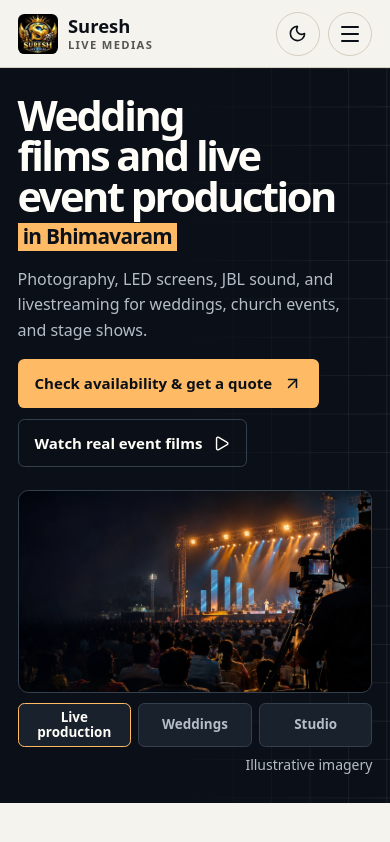
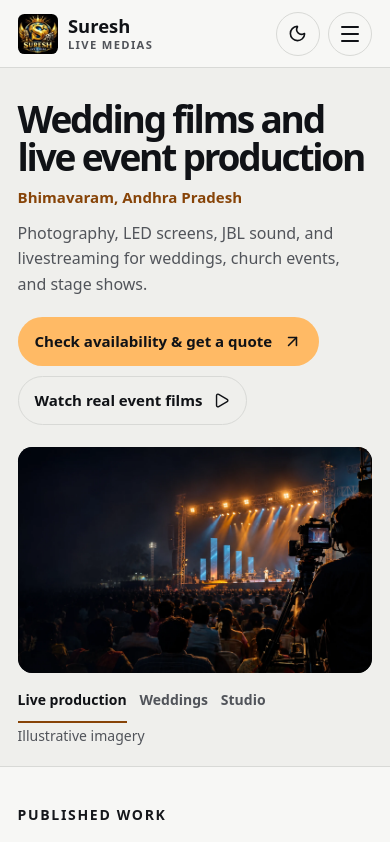
Before and after one commit to Akshayknchalapalli/Gospal-studio-website, a React (Vite) app: page / in a window 390 px wide. Shown: the top 842 px of the page. Built offline with nearby package versions, Linux system fonts and the light colour scheme.

Commit message:
Simplify studio website around imagery and clear actions

```diff
--- a/src/components/Hero.jsx
+++ b/src/components/Hero.jsx
@@ -21,7 +21,8 @@ export default function Hero({ onBook }) {
     <section className="hero" aria-labelledby="hero-title">
       <div className="container hero-layout">
         <div className="hero-copy">
-          <h1 id="hero-title"><span>Wedding films and live event production</span> <em>in Bhimavaram</em></h1>
+          <h1 id="hero-title">Wedding films and live event production</h1>
+          <p className="hero-location">Bhimavaram, Andhra Pradesh</p>
           <p className="hero-description">Photography, LED screens, JBL sound, and livestreaming for weddings, church events, and stage shows.</p>
           <div className="hero-actions">
             <button className="button button-primary" type="button" onClick={() => onBook()}>{studio.quoteAction} <ArrowUpRight aria-hidden="true" size={19} /></button>
@@ -38,9 +39,8 @@ export default function Hero({ onBook }) {
           </div>
           <div className="hero-reel">
             <div className="showcase-scenes" role="group" aria-label="Preview event and studio coverage">
-              {scenes.map(({ id, label, image }) => (
+              {scenes.map(({ id, label }) => (
                 <button key={id} type="button" aria-pressed={id === active} aria-controls="showcase-frame" onClick={() => showScene(id)}>
-                  <img src={image} alt="" width="64" height="44" />
                   <span>{label}</span>
                 </button>
               ))}
--- a/src/styles/base.css
+++ b/src/styles/base.css
@@ -16,10 +16,10 @@ address { font-style: normal; }
 .container { inline-size: calc(100% - 2 * var(--gutter)); margin-inline: auto; }
 .section { padding-block: var(--section-space); }
 .eyebrow { display: flex; align-items: center; gap: .65rem; margin-bottom: .85rem; font-size: .875rem; font-weight: 800; text-transform: uppercase; letter-spacing: .12em; }
-.section-heading { display: flex; gap: 1rem 2rem; justify-content: space-between; align-items: end; margin-bottom: clamp(1.8rem, 4vw, 3.5rem); }
-.section-heading > p { flex: 0 1 32ch; max-width: var(--copy-measure); color: var(--text-muted); }
+.section-heading { margin-bottom: clamp(1.4rem, 2.8vw, 2.4rem); }
+.section-heading > p { max-width: var(--copy-measure); margin-top: .65rem; color: var(--text-muted); }
 .button, .icon-button { display: inline-flex; align-items: center; justify-content: center; gap: .65rem; border: 1px solid var(--transparent); line-height: 1.25; transition: background var(--fast), border-color var(--fast), transform var(--fast) var(--ease-out); }
-.button { width: fit-content; min-height: 3.05rem; padding: .7rem 1rem; border-radius: var(--radius-sm); font-size: .94rem; font-weight: 800; }
+.button { width: fit-content; min-height: 3.05rem; padding: .7rem 1rem; border-radius: var(--radius-pill); font-size: .94rem; font-weight: 650; max-width: 100%; }
 .button:hover { transform: translateY(-2px); }
 .button-primary { background: var(--accent); color: var(--on-accent); }
 .button-primary:hover { background: var(--accent-hover); }
@@ -31,10 +31,6 @@ address { font-style: normal; }
 .icon-button:hover { background: var(--surface-muted); }
 .skip-link { position: fixed; inset: 1rem auto auto 1rem; z-index: 30; transform: translateY(-200%); padding: .65rem 1rem; background: var(--accent); color: var(--on-accent); border-radius: var(--radius-sm); }
 .skip-link:focus { transform: none; }
-@media (max-width: 700px) {
-  .section-heading { flex-direction: column; align-items: start; }
-  .section-heading > p { flex-basis: auto; }
-}
 @media (prefers-reduced-motion: reduce) {
   html { scroll-behavior: auto; }
   *, *::before, *::after { animation: none !important; transition: none !important; }
--- a/src/styles/hero.css
+++ b/src/styles/hero.css
@@ -1,51 +1,24 @@
-.hero {
-  position: relative;
-  isolation: isolate;
-  color: var(--inverse-text);
-  background: var(--inverse);
-  --focus: var(--accent);
+.hero { background: var(--surface-muted); border-bottom: 1px solid var(--border); }
+.hero-layout { display: grid; gap: clamp(1.4rem, 3vw, 2.6rem); padding-block: clamp(2rem, 5vw, 4.75rem) 1.15rem; }
+.hero-copy { min-width: 0; }
+.hero h1 { max-width: 20ch; font-size: clamp(2.55rem, 5.4vw, 6.4rem); letter-spacing: -.06em; line-height: 1.02; text-wrap: balance; }
+.hero-location { margin-top: .6rem; color: var(--accent-text); font-size: .94rem; font-weight: 650; }
+.hero-description { max-width: 52ch; margin-top: .7rem; color: var(--text-muted); font-size: clamp(1rem, 1.35vw, 1.18rem); }
+.hero-actions { margin-top: 1.25rem; display: flex; flex-wrap: wrap; gap: .6rem; }
+.hero-explore { border-color: var(--border); }
+.hero-explore:hover { border-color: var(--accent-text); }
+.hero-visual { min-width: 0; }
+.hero-media { position: relative; overflow: hidden; isolation: isolate; height: clamp(15rem, 40vw, 38rem); border-radius: var(--radius-lg); background: var(--inverse-panel); }
+.hero-media img { position: absolute; inset: 0; width: 100%; height: 100%; object-fit: cover; object-position: 60% 52%; opacity: 0; transition: opacity var(--medium) var(--ease-out); }
+.hero-media img.current-scene { opacity: 1; }
+.hero-reel { display: flex; flex-wrap: wrap; justify-content: space-between; align-items: center; gap: .15rem 1rem; margin-top: .35rem; }
+.showcase-scenes { display: flex; flex-wrap: wrap; column-gap: clamp(.8rem, 2.4vw, 1.6rem); }
+.showcase-scenes button { min-height: 2.75rem; padding: .25rem 0; border: 0; border-bottom: 2px solid var(--transparent); background: var(--transparent); color: var(--text-muted); font-size: .875rem; font-weight: 650; }
+.showcase-scenes button[aria-pressed='true'] { color: var(--text); border-bottom-color: var(--accent-text); }
+.showcase-scenes button:hover { color: var(--text); }
+.image-credit { color: var(--text-muted); font-size: .875rem; }
+
+@media (max-width: 450px) {
+  .hero h1 { font-size: clamp(2.3rem, 9.5vw, 2.75rem); }
+  .hero-media { height: clamp(12rem, 58vw, 16rem); }
 }
-.hero::before {
-  content: "";
-  position: absolute;
-  inset: 0 0 0 auto;
-  width: 60%;
-  z-index: -1;
-  background-image: linear-gradient(var(--hero-grid) 1px, var(--transparent) 1px), linear-gradient(90deg, var(--hero-grid) 1px, var(--transparent) 1px);
-  background-size: 2.4rem 2.4rem;
-  mask-image: linear-gradient(90deg, var(--transparent), var(--inverse));
-}
-.hero-layout { display: grid; grid-template-columns: minmax(0, .95fr) minmax(0, 1.05fr); align-items: center; gap: clamp(1.5rem, 4vw, 5rem); padding-block: clamp(2.5rem, 5vw, 6rem); }
-.hero-copy { min-width: 0; }
-.hero h1 { max-width: 13ch; font-size: clamp(3.35rem, 5.4vw, 7.6rem); letter-spacing: -.06em; line-height: .98; text-wrap: balance; }
-.hero h1 span, .hero h1 em { display: block; animation: hero-rise var(--entrance) var(--ease-out) both; }
-.hero h1 em { margin-top: .32em; width: fit-content; padding: .09em .25em .14em; font: 560 .5em/1.08 var(--font-display); letter-spacing: -.035em; color: var(--on-accent); background: var(--accent); animation-delay: 70ms; }
-.hero-description { max-width: 29rem; margin-top: clamp(1rem, 2vw, 1.5rem); color: var(--inverse-muted); font-size: clamp(1rem, 1.4vw, 1.16rem); }
-.hero-actions { margin-top: 1.45rem; display: flex; flex-wrap: wrap; gap: .65rem; }
-.hero-explore { border-color: var(--inverse-border); color: var(--inverse-text); }
-.hero-explore:hover { border-color: var(--accent); }
-.hero-visual { min-width: 0; }
-.hero-media { position: relative; overflow: hidden; isolation: isolate; aspect-ratio: 1.55; border: 1px solid var(--inverse-border); border-radius: var(--radius-md); background: var(--inverse-panel); }
-.hero-media img { position: absolute; inset: 0; width: 100%; height: 100%; object-fit: cover; object-position: 58% 50%; opacity: 0; transition: opacity var(--medium) var(--ease-out); }
-.hero-media img.current-scene { opacity: 1; animation: hero-frame var(--entrance) var(--ease-out) both; }
-.hero-reel { margin-top: .65rem; }
-.showcase-scenes { display: grid; grid-template-columns: repeat(3, minmax(0, 1fr)); gap: .45rem; }
-.showcase-scenes button { display: flex; align-items: center; gap: .55rem; min-height: 3.4rem; padding: .32rem; background: var(--inverse-panel); border: 1px solid var(--inverse-border); border-radius: var(--radius-sm); color: var(--inverse-muted); font-size: .9rem; font-weight: 700; line-height: 1.15; text-align: start; }
-.showcase-scenes button img { flex: 0 0 auto; inline-size: clamp(2.2rem, 3.3vw, 3.4rem); aspect-ratio: 4 / 3; height: auto; object-fit: cover; border-radius: var(--radius-sm); }
-.showcase-scenes button[aria-pressed='true'] { color: var(--inverse-text); border-color: var(--accent); }
-.showcase-scenes button:hover { color: var(--inverse-text); background: var(--inverse-hover); }
-.image-credit { display: block; margin-top: .43rem; color: var(--inverse-muted); font-size: .875rem; text-align: end; }
-@keyframes hero-rise { from { opacity: 0; transform: translateY(.45rem); } to { opacity: 1; transform: none; } }
-@keyframes hero-frame { from { opacity: .45; transform: scale(1.02); } to { opacity: 1; transform: none; } }
-
-@media (max-width: 900px) {
-  .hero-layout { grid-template-columns: 1fr; gap: 1.4rem; padding-block: clamp(1.65rem, 5vw, 3.25rem); }
-  .hero h1 { max-width: 17ch; font-size: clamp(2.6rem, 7.5vw, 4.75rem); }
-  .hero-media { aspect-ratio: 1.75; }
-}
-@media (max-width: 450px) {
-  .hero h1 { max-width: 14ch; }
-  .hero-actions { margin-top: 1rem; }
-  .showcase-scenes button { justify-content: center; font-size: .84rem; text-align: center; min-height: 2.75rem; }
-  .showcase-scenes button img { display: none; }
-}
--- a/src/styles/home.css
+++ b/src/styles/home.css
@@ -6,12 +6,12 @@
   color: var(--text);
   border-bottom: 1px solid var(--border);
 }
-.header-inner { min-height: 4.8rem; display: grid; grid-template-columns: 1fr auto 1fr; align-items: center; gap: 1rem; }
+.header-inner { min-height: 4.3rem; display: grid; grid-template-columns: 1fr auto 1fr; align-items: center; gap: 1rem; }
 .brand { display: inline-flex; width: fit-content; align-items: center; gap: .65rem; white-space: nowrap; font: 700 1.15rem/1 var(--font-display); }
 .brand img { border-radius: var(--radius-sm); }
 .brand small { display: block; margin-top: .24rem; color: var(--text-muted); font-size: .7rem; letter-spacing: .12em; text-transform: uppercase; }
 .navigation { grid-column: 2; grid-row: 1; display: flex; align-items: center; gap: clamp(1.2rem, 3.5vw, 3rem); }
-.navigation a { color: var(--text-muted); font-weight: 750; font-size: .94rem; transition: color var(--fast); }
+.navigation a { color: var(--text-muted); font-weight: 600; font-size: .94rem; transition: color var(--fast); }
 .navigation a:hover { color: var(--text); }
 .header-tools { display: flex; grid-column: 3; grid-row: 1; align-items: center; justify-self: end; gap: .55rem; }
 .menu-toggle { display: none; }
@@ -25,7 +25,7 @@
 .drawer-links a:hover { color: var(--accent-text); }
 @keyframes drawer-in { from { translate: 100% 0; } to { translate: none; } }
 
-.planning { border-bottom: 1px solid var(--border); background: var(--surface-muted); }
+.planning { border-block: 1px solid var(--border); }
 .planning-inner { display: grid; grid-template-columns: .8fr 2fr; gap: 2rem; align-items: start; padding-block: clamp(2.75rem, 5vw, 5rem); }
 .planning h2 { max-width: 12ch; font-size: clamp(2.4rem, 4vw, 4.25rem); }
 .planning ol { display: grid; grid-template-columns: repeat(3, 1fr); gap: 1.25rem; margin: 0; padding: 0; list-style: none; }
@@ -45,14 +45,14 @@
 .poster { display: grid; grid-template-columns: auto 1fr auto; align-items: center; gap: .7rem; min-height: 2.8rem; padding: .4rem 0; color: var(--text-muted); background: var(--transparent); border: 0; border-bottom: 1px solid var(--border); text-align: left; font-size: .925rem; font-weight: 700; }
 .poster:hover { color: var(--accent-text); }
 
-.contact { background: var(--surface-muted); border-block: 1px solid var(--border); }
+.contact { background: var(--surface-muted); border-top: 1px solid var(--border); }
 .contact-inner { display: grid; grid-template-columns: minmax(0, max-content) minmax(0, auto); justify-content: start; align-items: center; gap: 1.25rem clamp(1.75rem, 4vw, 5rem); padding-block: clamp(2rem, 3vw, 3.5rem); }
 .contact h2 { font-size: clamp(2.3rem, 4.15vw, 4.75rem); text-wrap: balance; }
 .contact-actions { display: grid; gap: .6rem; }
 .phone-links { display: flex; flex-wrap: wrap; gap: .55rem 1.05rem; }
 .phone-links a, .footer > a:last-child { display: inline-flex; gap: .42rem; align-items: center; font-weight: 750; }
 .phone-links a:hover, .footer > a:last-child:hover { text-decoration: underline; text-underline-offset: .2em; }
-.footer { display: flex; flex-wrap: wrap; align-items: center; justify-content: space-between; gap: 1rem; min-height: 6rem; padding-block: .8rem; }
+.footer { display: flex; flex-wrap: wrap; align-items: center; justify-content: space-between; gap: 1rem; min-height: 4.65rem; padding-block: .8rem; }
 .footer > span { color: var(--text-muted); }
 
 @media (max-width: 840px) {
@@ -91,16 +91,11 @@
   .film-platform { grid-column: 2; }
 }
 
-.films .section-heading { align-items: start; }
-.films .section-heading > p { align-self: end; }
 .film-list a:focus-visible { outline-offset: 0; }
 @media (min-width: 960px) {
   .film-list { display: grid; grid-template-columns: repeat(3, minmax(0, 1fr)); gap: .75rem; border-top: 0; }
-  .film-list li { display: flex; border: 1px solid var(--border); border-radius: var(--radius-md); background: var(--surface-card); }
-  .film-list a { flex: 1; grid-template-columns: minmax(0, 1fr); grid-template-rows: auto 1fr auto; align-items: start; padding: clamp(1rem, 1.9vw, 2rem); gap: .75rem; }
-  .film-icon { width: 2.65rem; height: 2.65rem; border: 1px solid var(--border); }
+  .film-list li { display: flex; border: 0; border-top: 1px solid var(--border); }
+  .film-list a { flex: 1; grid-template-columns: minmax(0, 1fr); grid-template-rows: auto 1fr auto; align-items: start; padding: 1rem .2rem; gap: .65rem; }
+  .film-icon { width: 2rem; height: 2rem; justify-items: start; }
   .film-platform { grid-column: 1; }
 }
-@media (max-width: 700px) {
-  .films .section-heading > p { align-self: start; }
-}
--- a/src/styles/tokens.css
+++ b/src/styles/tokens.css
@@ -1,23 +1,22 @@
 :root {
   color-scheme: light;
   /* Theme and image treatment consume the same palette. */
-  --paper: #f5f3ee;
-  --white: #fffdf7;
-  --stone: #eae5db;
-  --stone-border: #d5cec0;
-  --slate: #555752;
-  --mist: #b5bdc8;
-  --navy-edge: #35404f;
-  --navy-raised: #26303d;
-  --navy-panel: #19212c;
-  --navy: #121923;
-  --midnight: #0b1018;
+  --paper: #f7f7f5;
+  --white: #ffffff;
+  --stone: #efefec;
+  --stone-border: #d8d9d6;
+  --slate: #51545a;
+  --mist: #c2c5ca;
+  --navy-edge: #3d424a;
+  --navy-raised: #30353d;
+  --navy-panel: #22262c;
+  --navy: #181b20;
+  --midnight: #101216;
   --amber: #ffba65;
   --amber-light: #ffd097;
   --amber-dark: #874408;
   --image-shade: #080d16c7;
   --hero-edge: #090e17fa;
-  --hero-grid: #fffdf712;
   --overlay: #060a11b8;
   --shadow-color: #0b101820;
 
@@ -40,9 +39,9 @@
   --inverse-muted: var(--mist);
   --inverse-border: var(--navy-edge);
   --button-dark-border: transparent;
-  --chart-capture: var(--amber);
-  --chart-venue: var(--white);
-  --chart-broadcast: var(--mist);
+  --chart-capture: var(--amber-dark);
+  --chart-venue: var(--midnight);
+  --chart-broadcast: var(--slate);
   --transparent: transparent;
 
   --font-sans: 'Geist Variable', system-ui, sans-serif;
@@ -76,4 +75,7 @@
   --accent-text: var(--amber);
   --focus: var(--amber);
   --button-dark-border: var(--navy-edge);
+  --chart-capture: var(--amber);
+  --chart-venue: var(--white);
+  --chart-broadcast: var(--mist);
 }
```
Also changed, not shown: src/styles/production.css (+23 -25 lines).
